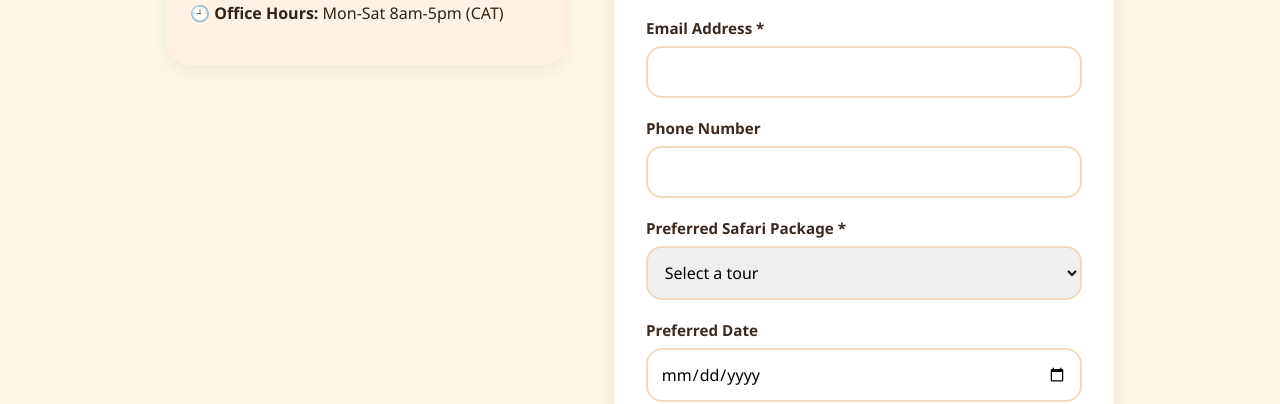
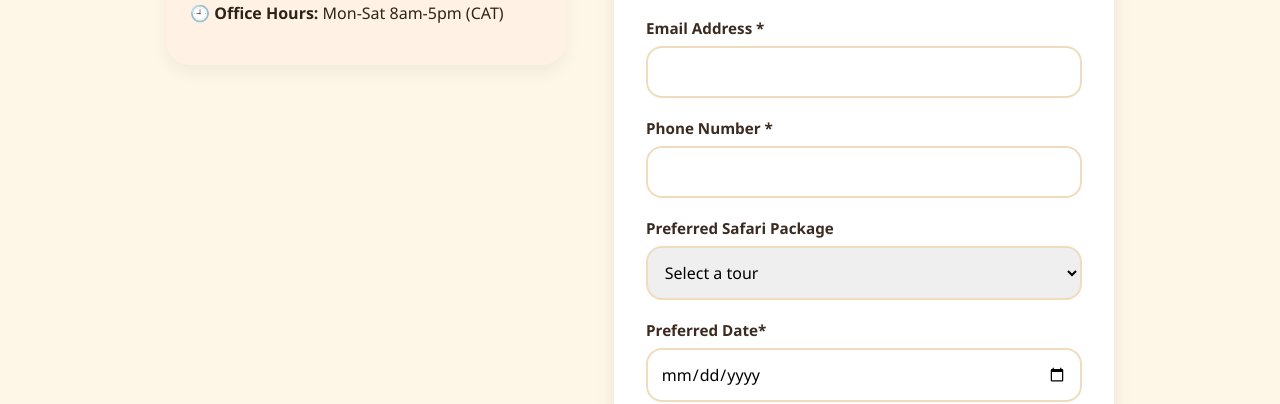
Before and after one commit to OabileMarumo/ugly-five, a React (Vite) app: page / in a window 1280 px wide. Shown: the part 2556-2960 px from the top of the page. Built offline with nearby package versions, Linux system fonts and the light colour scheme.

Commit message:
modified:   src/components/ContactForm.jsx

```diff
--- a/src/components/ContactForm.jsx
+++ b/src/components/ContactForm.jsx
@@ -68,13 +68,13 @@ export default function ContactForm() {
           </div>
 
           <div className="form-group">
-            <label htmlFor="phone">Phone Number</label>
-            <input type="tel" id="phone" name="phone" />
+            <label htmlFor="phone">Phone Number *</label>
+            <input type="tel" id="phone" name="phone" required/>
           </div>
 
           <div className="form-group">
-            <label htmlFor="tour">Preferred Safari Package *</label>
-            <select id="tour" name="tour" required>
+            <label htmlFor="tour">Preferred Safari Package</label>
+            <select id="tour" name="tour">
               <option value="">Select a tour</option>
               <option value="Victoria Falls day trip">Victoria Falls day trip</option>
               <option value="Chobe Day trip Safari">Chobe Day trip Safari</option>
@@ -83,8 +83,8 @@ export default function ContactForm() {
           </div>
 
           <div className="form-group">
-            <label htmlFor="date">Preferred Date</label>
-            <input type="date" id="date" name="date" />
+            <label htmlFor="date">Preferred Date*</label>
+            <input type="date" id="date" name="date"required />
           </div>
 
           <div className="form-group">
```
